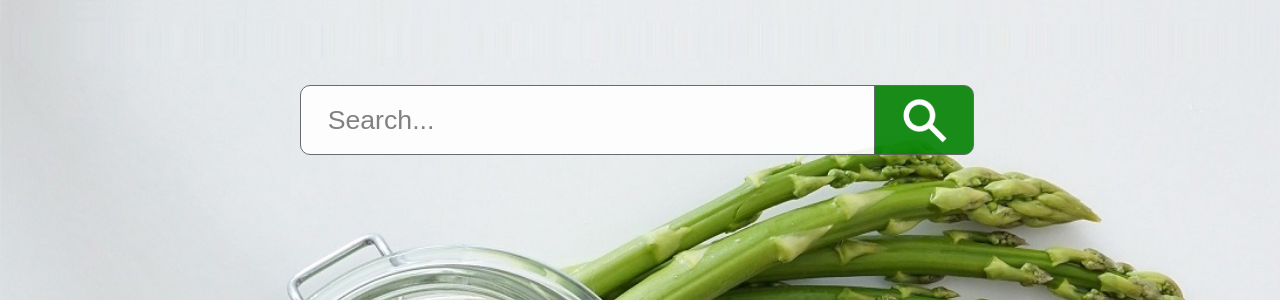
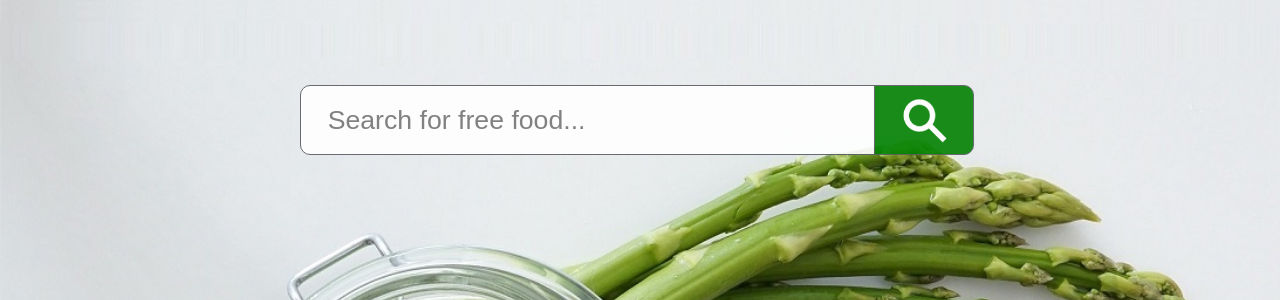
Before and after one commit to A01037479/2910-project, a PHP site: page / in a window 1280 px wide. Shown: the part 353-653 px from the top of the page. Run offline with PHP 8.4, Linux system fonts and the light colour scheme; data that the repository does not hold is empty; some libraries are stand-ins or nearby versions; some web fonts are replaced.

Commit message:
search box

```diff
--- a/Sharefood/index.php
+++ b/Sharefood/index.php
@@ -10,7 +10,7 @@ $conn = db_init($config["host"], $config["dbuser"], $config["dbpw"], $config["db
   <p id="textAni2">REDUCE WASTE</p>
   <div id="searchcontainer">
   <form action="index.php" method="GET" name="searching">
-    <input id="searchbox" type="text" name="search" placeholder="Search..." >
+    <input id="searchbox" type="text" name="search" placeholder="Search for free food..." >
     <button id="searchbtn" type="submit">&nbsp;</button>
   </form>
   </div>
```
